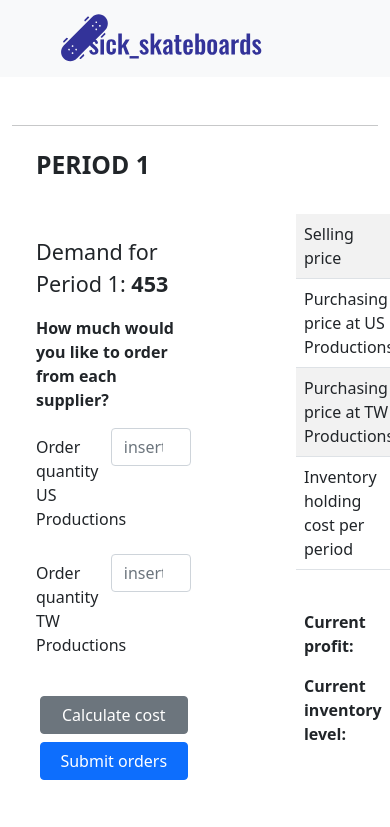
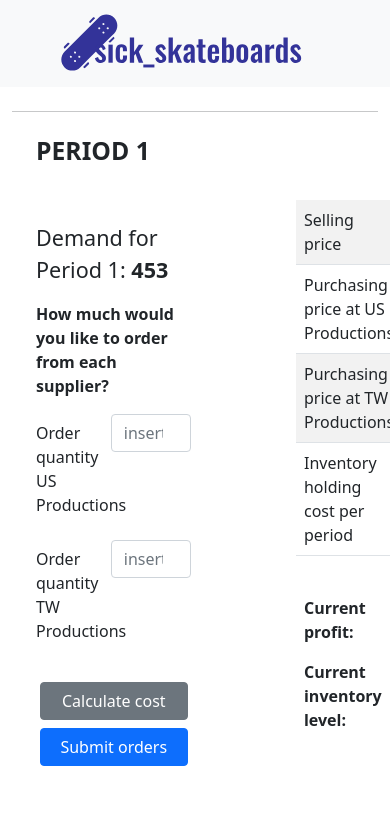
Before and after one commit to rreiners/SCM-Games, a Flask app: page /round1/ in a window 390 px wide; the page is wider, and only the part inside the window is pictured. Shown: the top 827 px of that part. Run offline with Flask 2, Linux system fonts and the light colour scheme; some libraries are stand-ins or nearby versions.

Commit message:
result new text, logo responsive

```diff
--- a/templates/home.html
+++ b/templates/home.html
@@ -8,7 +8,7 @@
     <nav class="navbar navbar-expand-lg navbar-light bg-light">
         <div class="container-fluid">
             <a class="navbar-brand">
-                <img src="/static/images/sick_skateboards_blue.svg" width="250px" class="ps-5">
+                <img src="/static/images/sick_skateboards_blue.svg" class="img-fluid ps-5" width="290px">
             </a>
             <div class="collapse navbar-collapse" id="navbarSupportedContent">
                 <ul class="navbar-nav mx-auto">
--- a/templates/result.html
+++ b/templates/result.html
@@ -10,7 +10,7 @@
     <nav class="navbar navbar-expand-lg navbar-light bg-light">
         <div class="container-fluid">
             <a class="navbar-brand">
-                <img src="/static/images/sick_skateboards_blue.svg" width="250px" class="ps-5">
+                <img src="/static/images/sick_skateboards_blue.svg" class="img-fluid ps-5" width="290px">
             </a>
             <div class="collapse navbar-collapse" id="navbarSupportedContent">
                 <ul class="navbar-nav mx-auto">
@@ -31,7 +31,7 @@
     </nav>
 
     <div class="container">
-		<hr class="my-4 mt-5">
+		<hr class="my-4">
 
 		<div class="container">
 			<h2> <b>Thank you!!</b> </h2>
@@ -40,7 +40,7 @@
 			<div class="row">
 				<div class="col-8">
 					<p class="text-primary pt-5"style ="text-align: justify;"> You have finished! </p>
-					<p class="text-primary"style ="text-align: justify;"> We will discuss your results in the debrief. Please return to the main session to let us know that you have finished. </p>
+					<p class="text-primary"style ="text-align: justify;"> We will discuss your results in the debrief. Please be back in the session for the debrief at 15:05. Until then, enjoy your break!</p>
 				</div>
 
 				<div class="col-4 text-center">
--- a/templates/round1.html
+++ b/templates/round1.html
@@ -11,7 +11,7 @@
     <nav class="navbar navbar-expand-lg navbar-light bg-light">
         <div class="container-fluid">
             <a class="navbar-brand">
-                <img src="/static/images/sick_skateboards_blue.svg" width="250px" class="ps-5">
+                <img src="/static/images/sick_skateboards_blue.svg" class="img-fluid ps-5" width="290px">
             </a>
             <div class="collapse navbar-collapse text-center" id="navbarSupportedContent">
                 <ul class="navbar-nav mx-auto">
@@ -101,7 +101,7 @@
 		</div>
 
     <div class="container">
-	<hr class="my-4 mt-5">
+	<hr class="my-4">
         <div class="row">
             <div class="col-7">
                 <div class="container">
--- a/templates/round1_feedback.html
+++ b/templates/round1_feedback.html
@@ -11,7 +11,7 @@
     <nav class="navbar navbar-expand-lg navbar-light bg-light">
         <div class="container-fluid">
             <a class="navbar-brand">
-                <img src="/static/images/sick_skateboards_blue.svg" width="250px" class="ps-5">
+                <img src="/static/images/sick_skateboards_blue.svg" class="img-fluid ps-5" width="290px">
             </a>
             <div class="collapse navbar-collapse" id="navbarSupportedContent">
                 <ul class="navbar-nav mx-auto">
@@ -100,7 +100,7 @@
     </div>
 
     <div class="container">
-	<hr class="my-4 mt-5">
+	<hr class="my-4">
         <div class="row">
             <div class="col-7">
                 <div class="container pb-4">
--- a/templates/round2_feedback.html
+++ b/templates/round2_feedback.html
@@ -11,7 +11,7 @@
     <nav class="navbar navbar-expand-lg navbar-light bg-light">
         <div class="container-fluid">
             <a class="navbar-brand">
-                <img src="/static/images/sick_skateboards_blue.svg" width="250px" class="ps-5">
+                <img src="/static/images/sick_skateboards_blue.svg" class="img-fluid ps-5" width="290px">
             </a>
             <div class="collapse navbar-collapse" id="navbarSupportedContent">
                 <ul class="navbar-nav mx-auto">
@@ -101,7 +101,7 @@
     </div>
 
     <div class="container">
-	<hr class="my-4 mt-5">
+	<hr class="my-4">
         <div class="row">
             <div class="col-7">
                 <div class="container pb-4">
--- a/templates/round3.html
+++ b/templates/round3.html
@@ -11,7 +11,7 @@
     <nav class="navbar navbar-expand-lg navbar-light bg-light">
         <div class="container-fluid">
             <a class="navbar-brand">
-                <img src="/static/images/sick_skateboards_blue.svg" width="250px" class="ps-5">
+                <img src="/static/images/sick_skateboards_blue.svg" class="img-fluid ps-5" width="290px">
             </a>
             <div class="collapse navbar-collapse" id="navbarSupportedContent">
                 <ul class="navbar-nav mx-auto">
@@ -102,7 +102,7 @@
     </div>
 
     <div class="container">
-	<hr class="my-4 mt-5">
+	<hr class="my-4">
         <div class="row">
             <div class="col-7">
                 <div class="container pb-4">
--- a/templates/round3_feedback.html
+++ b/templates/round3_feedback.html
@@ -11,7 +11,7 @@
     <nav class="navbar navbar-expand-lg navbar-light bg-light">
         <div class="container-fluid">
             <a class="navbar-brand">
-                <img src="/static/images/sick_skateboards_blue.svg" width="250px" class="ps-5">
+                <img src="/static/images/sick_skateboards_blue.svg" class="img-fluid ps-5" width="290px">
             </a>
             <div class="collapse navbar-collapse" id="navbarSupportedContent">
                 <ul class="navbar-nav mx-auto">
@@ -102,7 +102,7 @@
     </div>
 
     <div class="container">
-	<hr class="my-4 mt-5">
+	<hr class="my-4">
         <div class="row">
             <div class="col-7">
                 <div class="container pb-4">
--- a/templates/round4.html
+++ b/templates/round4.html
@@ -11,7 +11,7 @@
     <nav class="navbar navbar-expand-lg navbar-light bg-light">
         <div class="container-fluid">
             <a class="navbar-brand">
-                <img src="/static/images/sick_skateboards_blue.svg" width="250px" class="ps-5">
+                <img src="/static/images/sick_skateboards_blue.svg" class="img-fluid ps-5" width="290px">
             </a>
             <div class="collapse navbar-collapse" id="navbarSupportedContent">
                 <ul class="navbar-nav mx-auto">
@@ -103,7 +103,7 @@
     </div>
 
     <div class="container">
-	<hr class="my-4 mt-5">
+	<hr class="my-4">
         <div class="row">
             <div class="col-7">
                 <div class="container pb-4">
--- a/templates/round4_feedback.html
+++ b/templates/round4_feedback.html
@@ -11,7 +11,7 @@
     <nav class="navbar navbar-expand-lg navbar-light bg-light">
         <div class="container-fluid">
             <a class="navbar-brand">
-                <img src="/static/images/sick_skateboards_blue.svg" width="250px" class="ps-5">
+                <img src="/static/images/sick_skateboards_blue.svg" class="img-fluid ps-5" width="290px">
             </a>
             <div class="collapse navbar-collapse" id="navbarSupportedContent">
                 <ul class="navbar-nav mx-auto">
@@ -103,7 +103,7 @@
     </div>
 
     <div class="container">
-	<hr class="my-4 mt-5">
+	<hr class="my-4">
         <div class="row">
             <div class="col-7">
                 <div class="container pb-4">
--- a/templates/round5.html
+++ b/templates/round5.html
@@ -11,7 +11,7 @@
     <nav class="navbar navbar-expand-lg navbar-light bg-light">
         <div class="container-fluid">
             <a class="navbar-brand">
-                <img src="/static/images/sick_skateboards_blue.svg" width="250px" class="ps-5">
+                <img src="/static/images/sick_skateboards_blue.svg" class="img-fluid ps-5" width="290px">
             </a>
             <div class="collapse navbar-collapse" id="navbarSupportedContent">
                 <ul class="navbar-nav mx-auto">
@@ -104,7 +104,7 @@
     </div>
 
     <div class="container">
-	<hr class="my-4 mt-5">
+	<hr class="my-4">
         <div class="row">
             <div class="col-7">
                 <div class="container pb-4">
--- a/templates/round5_feedback.html
+++ b/templates/round5_feedback.html
@@ -11,7 +11,7 @@
     <nav class="navbar navbar-expand-lg navbar-light bg-light">
         <div class="container-fluid">
             <a class="navbar-brand">
-                <img src="/static/images/sick_skateboards_blue.svg" width="250px" class="ps-5">
+                <img src="/static/images/sick_skateboards_blue.svg" class="img-fluid ps-5" width="290px">
             </a>
             <div class="collapse navbar-collapse" id="navbarSupportedContent">
                 <ul class="navbar-nav mx-auto">
@@ -104,7 +104,7 @@
     </div>
 
     <div class="container">
-	<hr class="my-4 mt-5">
+	<hr class="my-4">
         <div class="row">
             <div class="col-7">
                 <div class="container pb-4">
--- a/templates/round6.html
+++ b/templates/round6.html
@@ -11,7 +11,7 @@
     <nav class="navbar navbar-expand-lg navbar-light bg-light">
         <div class="container-fluid">
             <a class="navbar-brand">
-                <img src="/static/images/sick_skateboards_blue.svg" width="250px" class="ps-5">
+                <img src="/static/images/sick_skateboards_blue.svg" class="img-fluid ps-5" width="290px">
             </a>
             <div class="collapse navbar-collapse" id="navbarSupportedContent">
                 <ul class="navbar-nav mx-auto">
@@ -105,7 +105,7 @@
     </div>
 
     <div class="container">
-	<hr class="my-4 mt-5">
+	<hr class="my-4">
         <div class="row">
             <div class="col-7">
                 <div class="container pb-4">
--- a/templates/round6_feedback.html
+++ b/templates/round6_feedback.html
@@ -11,7 +11,7 @@
     <nav class="navbar navbar-expand-lg navbar-light bg-light">
         <div class="container-fluid">
             <a class="navbar-brand">
-                <img src="/static/images/sick_skateboards_blue.svg" width="250px" class="ps-5">
+                <img src="/static/images/sick_skateboards_blue.svg" class="img-fluid ps-5" width="290px">
             </a>
             <div class="collapse navbar-collapse" id="navbarSupportedContent">
                 <ul class="navbar-nav mx-auto">
@@ -105,7 +105,7 @@
     </div>
 
     <div class="container">
-	<hr class="my-4 mt-5">
+	<hr class="my-4">
         <div class="row">
             <div class="col-7">
                 <div class="container pb-4">
--- a/templates/round7.html
+++ b/templates/round7.html
@@ -11,7 +11,7 @@
     <nav class="navbar navbar-expand-lg navbar-light bg-light">
         <div class="container-fluid">
             <a class="navbar-brand">
-                <img src="/static/images/sick_skateboards_blue.svg" width="250px" class="ps-5">
+                <img src="/static/images/sick_skateboards_blue.svg" class="img-fluid ps-5" width="290px">
             </a>
             <div class="collapse navbar-collapse" id="navbarSupportedContent">
                 <ul class="navbar-nav mx-auto">
@@ -106,7 +106,7 @@
     </div>
 
     <div class="container">
-	<hr class="my-4 mt-5">
+	<hr class="my-4">
         <div class="row">
             <div class="col-7">
                 <div class="container pb-4">
--- a/templates/round7_feedback.html
+++ b/templates/round7_feedback.html
@@ -11,7 +11,7 @@
     <nav class="navbar navbar-expand-lg navbar-light bg-light">
         <div class="container-fluid">
             <a class="navbar-brand">
-                <img src="/static/images/sick_skateboards_blue.svg" width="250px" class="ps-5">
+                <img src="/static/images/sick_skateboards_blue.svg" class="img-fluid ps-5" width="290px">
             </a>
             <div class="collapse navbar-collapse" id="navbarSupportedContent">
                 <ul class="navbar-nav mx-auto">
@@ -106,7 +106,7 @@
     </div>
 
     <div class="container">
-	<hr class="my-4 mt-5">
+	<hr class="my-4">
         <div class="row">
             <div class="col-7">
                 <div class="container pb-4">
--- a/templates/round8.html
+++ b/templates/round8.html
@@ -11,7 +11,7 @@
     <nav class="navbar navbar-expand-lg navbar-light bg-light">
         <div class="container-fluid">
             <a class="navbar-brand">
-                <img src="/static/images/sick_skateboards_blue.svg" width="250px" class="ps-5">
+                <img src="/static/images/sick_skateboards_blue.svg" class="img-fluid ps-5" width="290px">
             </a>
             <div class="collapse navbar-collapse" id="navbarSupportedContent">
                 <ul class="navbar-nav mx-auto">
@@ -107,7 +107,7 @@
     </div>
 
     <div class="container">
-	<hr class="my-4 mt-5">
+	<hr class="my-4">
         <div class="row">
             <div class="col-7">
                 <div class="container pb-4">
--- a/templates/round8_feedback.html
+++ b/templates/round8_feedback.html
@@ -11,7 +11,7 @@
     <nav class="navbar navbar-expand-lg navbar-light bg-light">
         <div class="container-fluid">
             <a class="navbar-brand">
-                <img src="/static/images/sick_skateboards_blue.svg" width="250px" class="ps-5">
+                <img src="/static/images/sick_skateboards_blue.svg" class="img-fluid ps-5" width="290px">
             </a>
             <div class="collapse navbar-collapse" id="navbarSupportedContent">
                 <ul class="navbar-nav mx-auto">
@@ -107,7 +107,7 @@
     </div>
 
     <div class="container">
-	<hr class="my-4 mt-5">
+	<hr class="my-4">
         <div class="row">
             <div class="col-7">
                 <div class="container pb-4">
```
Also changed, not shown: templates/round2.html (+2 -8 lines).
